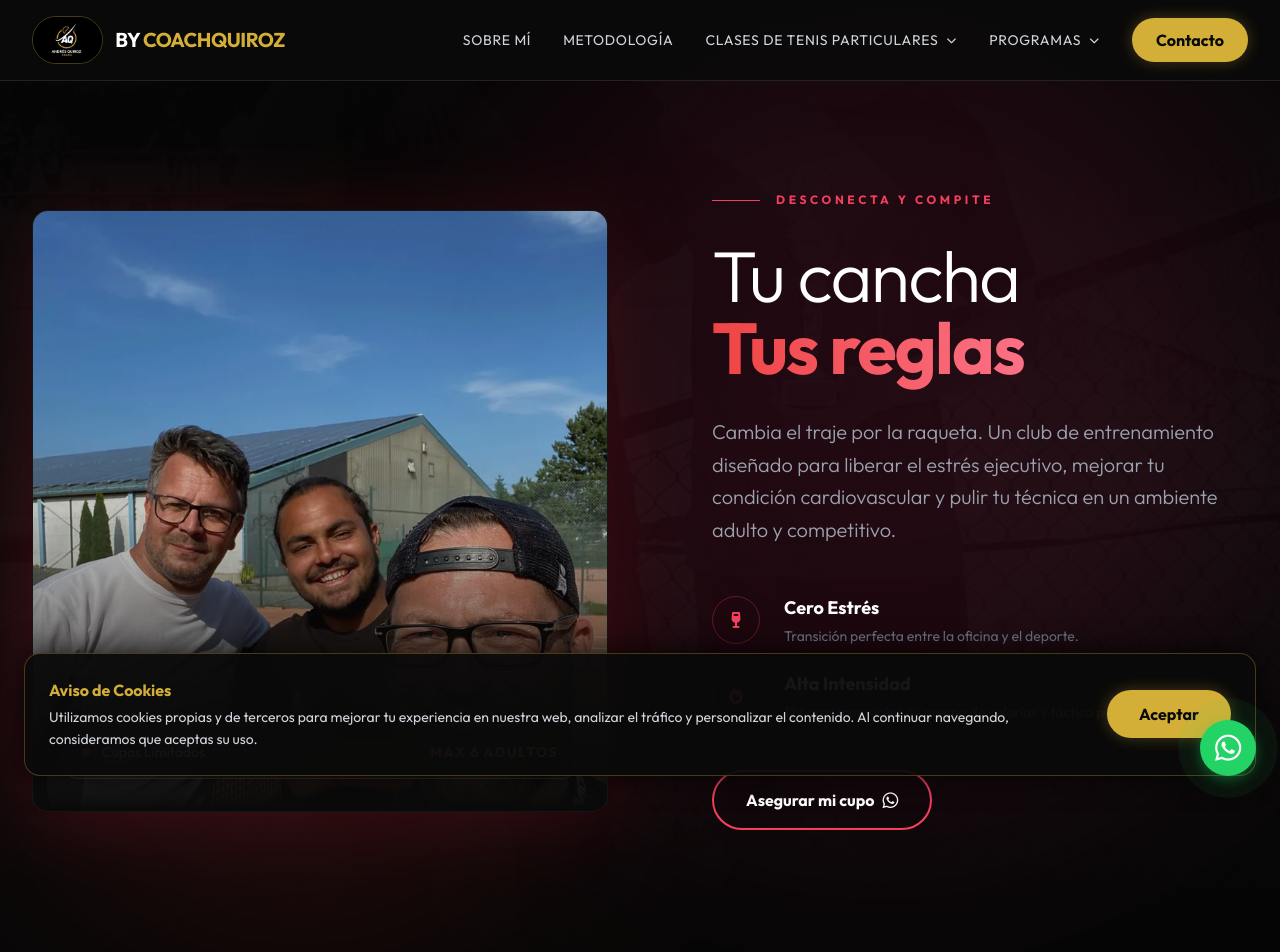
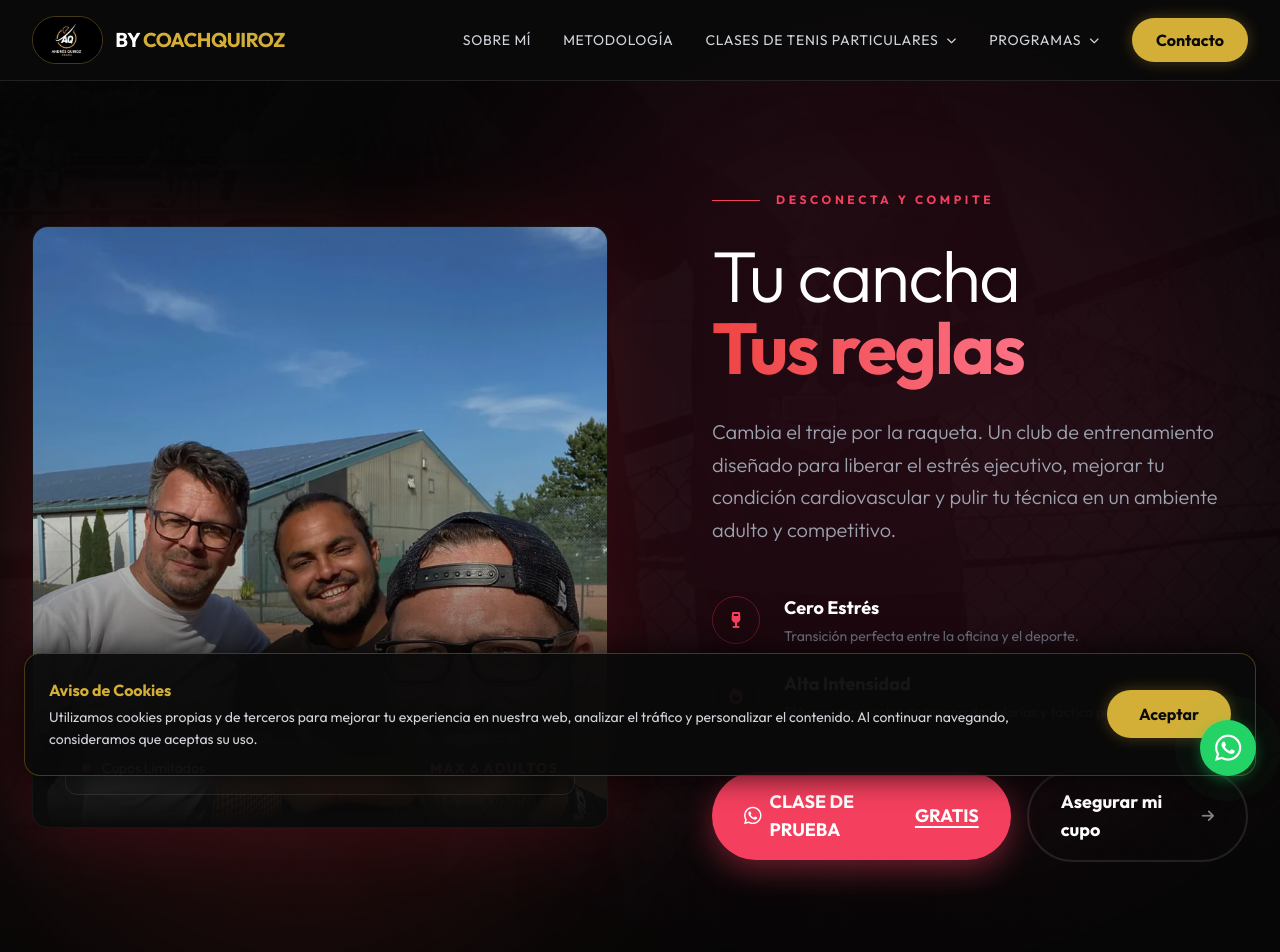
Before and after one commit to Nico-lab-cl/coach-quiroz, a Next.js app: page /programas/tenis-para-adultos in a window 1280 px wide. Shown: the top 952 px of the page. Built offline with nearby package versions, Linux system fonts and the light colour scheme; no server answers.

Commit message:
feat: add free trial class buttons to all program pages (Junior & Adults)

```diff
--- a/app/programas/junior-tenis/page.jsx
+++ b/app/programas/junior-tenis/page.jsx
@@ -59,10 +59,14 @@ export default function JuniorCoachingPage() {
                             Junior Coaching es un programa de formación integral dirigido a niños y jóvenes, enfocado en el desarrollo técnico, físico y mental dentro del tenis.
                         </p>
 
-                        <div className="flex flex-col sm:flex-row gap-4">
+                        <div className="flex flex-col sm:flex-row gap-4 items-center">
+                            <WhatsAppTracker text="Hola coach quiero la clase de prueba gratis para junior coaching"
+                                className="inline-flex items-center justify-center bg-gold-500 hover:bg-gold-400 text-black-900 px-8 py-4 rounded-full font-black text-lg transition-all transform hover:-translate-y-1 shadow-[0_10px_30px_rgba(212,175,55,0.4)] w-full sm:w-auto group cursor-pointer">
+                                <i className="fab fa-whatsapp mr-2 text-xl"></i> PRUEBA <span className="underline decoration-black decoration-2 underline-offset-4 ml-1">GRATIS</span>
+                            </WhatsAppTracker>
                             <WhatsAppTracker text="Hola, me interesa información sobre Junior Coaching"
-                                className="inline-flex items-center justify-center bg-gradient-to-r from-gold-400 to-gold-600 hover:from-gold-300 hover:to-gold-500 text-black-900 px-8 py-4 rounded-full font-bold text-lg transition-all transform hover:-translate-y-1 shadow-[0_10px_30px_rgba(212,175,55,0.4)] w-full sm:w-auto group">
-                                Contáctanos <i className="fab fa-whatsapp ml-2 text-xl group-hover:scale-110 transition-transform"></i>
+                                className="inline-flex items-center justify-center border border-white/20 hover:border-gold-500/50 text-white px-8 py-4 rounded-full font-bold text-lg transition-all w-full sm:w-auto group">
+                                Contáctanos <i className="fas fa-arrow-right ml-2 text-sm opacity-50 group-hover:opacity-100 transition-opacity"></i>
                             </WhatsAppTracker>
                         </div>
                     </div>
@@ -254,9 +258,13 @@ export default function JuniorCoachingPage() {
                         </div>
                     </div>
 
-                    <div className="mt-16 text-center">
+                    <div className="mt-16 flex flex-col sm:flex-row gap-6 justify-center items-center">
+                        <WhatsAppTracker text="Hola coach quiero la clase de prueba gratis para junior coaching"
+                            className="inline-flex items-center justify-center bg-gold-500 hover:bg-gold-400 text-black-900 px-10 py-5 rounded-full font-black text-xl transition-all transform hover:scale-105 shadow-[0_0_30px_rgba(212,175,55,0.4)] w-full sm:w-auto cursor-pointer">
+                            <i className="fab fa-whatsapp mr-2 text-2xl"></i> CLASE DE PRUEBA <span className="underline decoration-black decoration-2 underline-offset-4 ml-2">GRATIS</span>
+                        </WhatsAppTracker>
                         <WhatsAppTracker text="Hola, me interesa inscribir a mi hijo en el programa Mensual de Junior Coaching"
-                            className="inline-flex items-center justify-center bg-white hover:bg-gray-200 text-black-900 px-10 py-4 rounded-full font-bold text-lg transition-all transform hover:scale-105 shadow-[0_0_20px_rgba(255,255,255,0.2)]">
+                            className="inline-flex items-center justify-center border border-white/20 text-white hover:bg-white/5 px-10 py-5 rounded-full font-bold text-lg transition-all w-full sm:w-auto">
                             Solicitar Cupo <i className="fas fa-check-circle ml-2"></i>
                         </WhatsAppTracker>
                     </div>
--- a/app/programas/tenis-para-adultos/page.jsx
+++ b/app/programas/tenis-para-adultos/page.jsx
@@ -78,12 +78,16 @@ export default function AfterOfficeCoaching() {
                                 </div>
                             </div>
 
-                            <WhatsAppTracker text="Hola Coach Quiroz, quiero reservar mi cupo para el After Office."
-                                className="group relative inline-flex items-center justify-center px-8 py-4 text-base font-bold text-white transition-all duration-200 bg-transparent border-2 border-rose-500 rounded-full hover:bg-rose-500 hover:text-black hover:shadow-[0_0_20px_rgba(244,63,94,0.4)] w-full sm:w-auto overflow-hidden">
-                                <span className="relative z-10 flex items-center gap-2">
-                                    Asegurar mi cupo <i className="fab fa-whatsapp text-lg"></i>
-                                </span>
-                            </WhatsAppTracker>
+                            <div className="flex flex-col sm:flex-row gap-4 items-center">
+                                <WhatsAppTracker text="Hola coach quiero la clase de prueba gratis para adultos"
+                                    className="inline-flex items-center justify-center bg-rose-500 hover:bg-rose-400 text-black px-8 py-4 rounded-full font-black text-lg transition-all transform hover:-translate-y-1 shadow-[0_10px_30px_rgba(244,63,94,0.4)] w-full sm:w-auto group cursor-pointer">
+                                    <i className="fab fa-whatsapp mr-2 text-xl"></i> CLASE DE PRUEBA <span className="underline decoration-black decoration-2 underline-offset-4 ml-1">GRATIS</span>
+                                </WhatsAppTracker>
+                                <WhatsAppTracker text="Hola Coach Quiroz, quiero reservar mi cupo para el After Office."
+                                    className="inline-flex items-center justify-center border-2 border-white/10 hover:border-rose-500/50 text-white px-8 py-4 rounded-full font-bold text-lg transition-all w-full sm:w-auto group">
+                                    Asegurar mi cupo <i className="fas fa-arrow-right ml-2 text-sm opacity-50 group-hover:opacity-100 transition-opacity"></i>
+                                </WhatsAppTracker>
+                            </div>
                         </div>
                     </div>
                 </div>
```
Also changed, not shown: build_output.txt (added), 2 other files (tests, documents, lock files or other folders).
